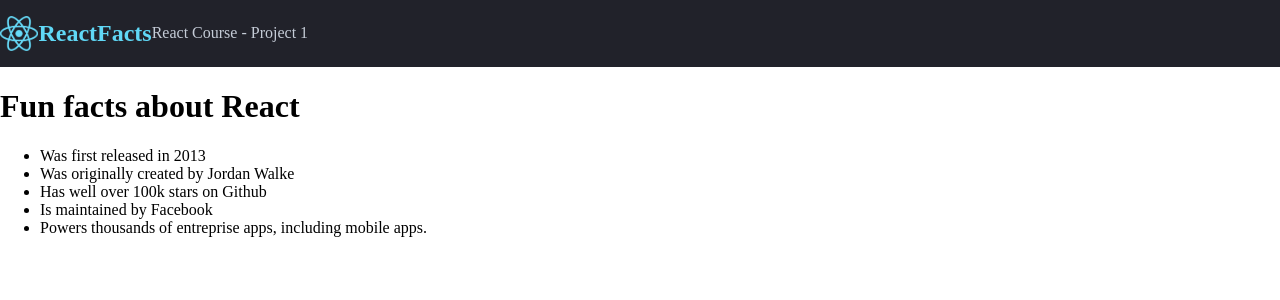
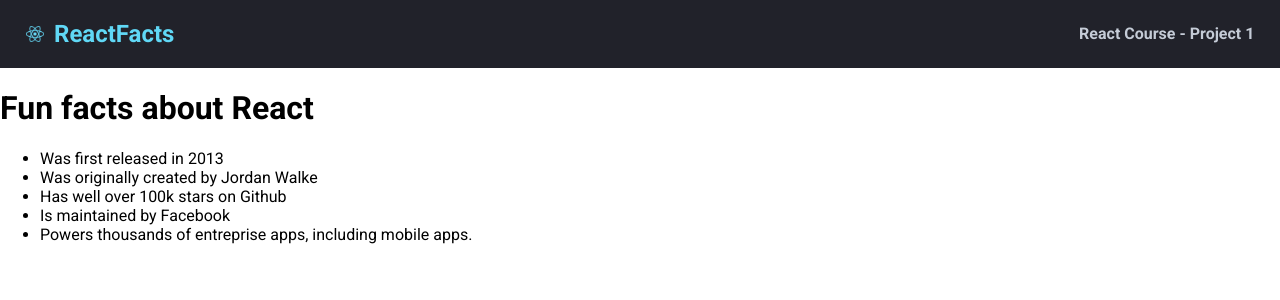
Before and after one commit to MalcolmSmalls/Scrimba-Project-1, a React (Create React App) app: page / in a window 1280 px wide. Shown: the top 300 px of the page. Built offline with nearby package versions, Linux system fonts and the light colour scheme.

Commit message:
Finish stylizing nav bar with css

```diff
--- a/public/index.html
+++ b/public/index.html
@@ -9,6 +9,10 @@
       name="description"
       content="Web site created using create-react-app"
     />
+
+    <link rel="preconnect" href="https://fonts.googleapis.com">
+<link rel="preconnect" href="https://fonts.gstatic.com" crossorigin>
+<link href="https://fonts.googleapis.com/css2?family=Roboto:wght@100;400;700;900&display=swap" rel="stylesheet">
     <link rel="apple-touch-icon" href="%PUBLIC_URL%/logo192.png" />
     <!--
       manifest.json provides metadata used when your web app is installed on a
--- a/src/App.css
+++ b/src/App.css
@@ -1,5 +1,7 @@
 body {
   margin:0;
+  font-family: 'Roboto', sans-serif;
+
 }
 
 
@@ -14,11 +16,32 @@ body {
 
 .nav-right {
   color:#c5ccd7;
+  font-weight:700;
 }
+
+.left-side {
+  width:100%;
+  display:flex;
+  align-items:center;
+  padding-left:2%;
+  justify-content:flex-start;
+  gap:10px;
+}
+
+.right-side {
+  width:100%;
+  display:flex;
+  justify-content:flex-end;
+  padding-right: 2%;
+
+  /* flex:1 1 50%; */
+}
+
 
 .nav-logo {
   width:3%;
   height:3%;
+  /* flex:1 1 100%; */
 }
 
 .nav-title {
--- a/src/Components/Header.js
+++ b/src/Components/Header.js
@@ -4,9 +4,13 @@ function Header() {
     return (
         <header className = "top-header">
             <nav className = "navigation">
-                <img src="./react-logo.png"  className = "nav-logo" />
-                <h2 className = "nav-title">ReactFacts</h2>
-                <span className = "nav-right">React Course - Project 1</span>
+                <div className = 'left-side'>
+                        <img src="./react-logo.png"  className = "nav-logo" />
+                        <h2 className = "nav-title">ReactFacts</h2>
+                </div>
+               <div className = 'right-side'>
+                    <span className = "nav-right">React Course - Project 1</span>
+               </div>
             </nav>
         </header>
     )
```
